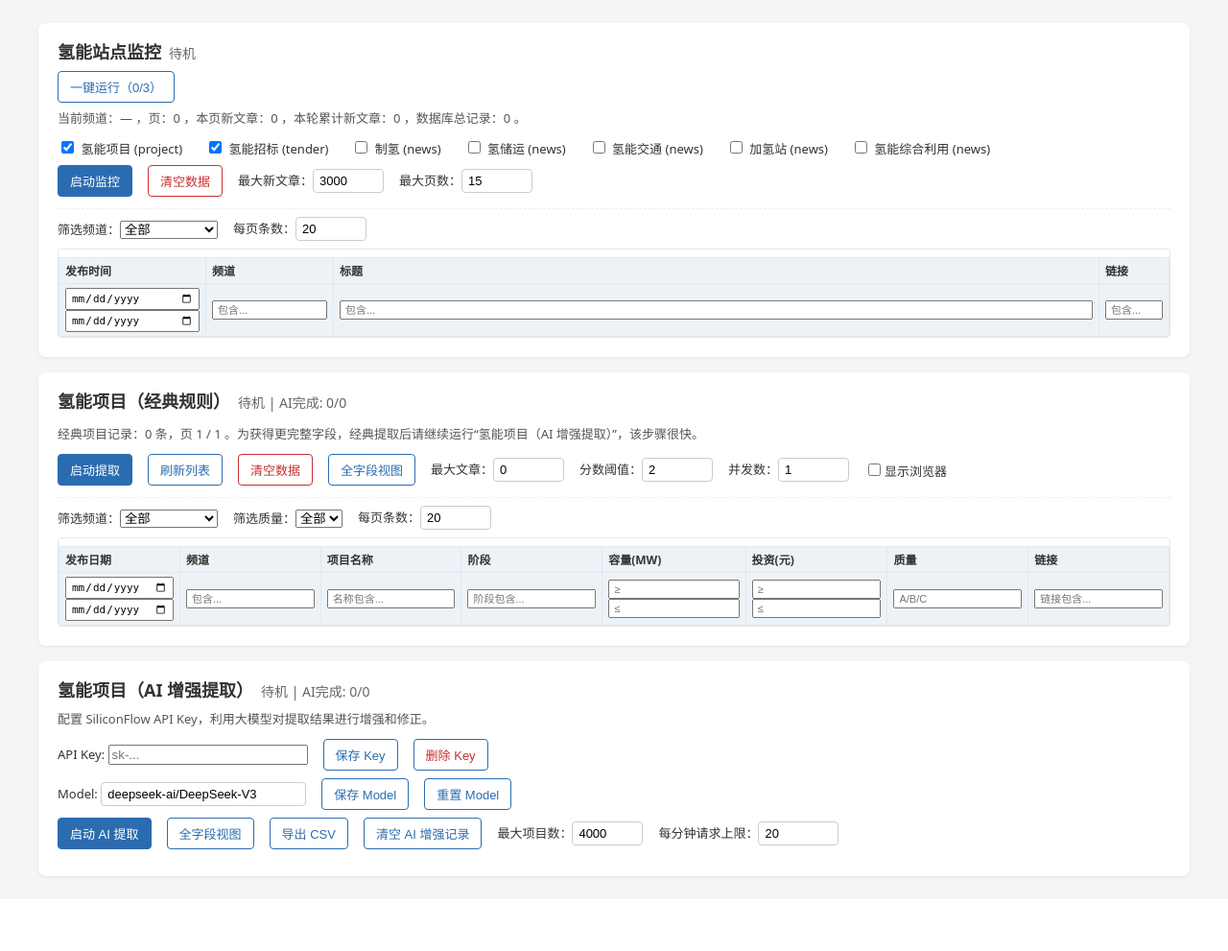
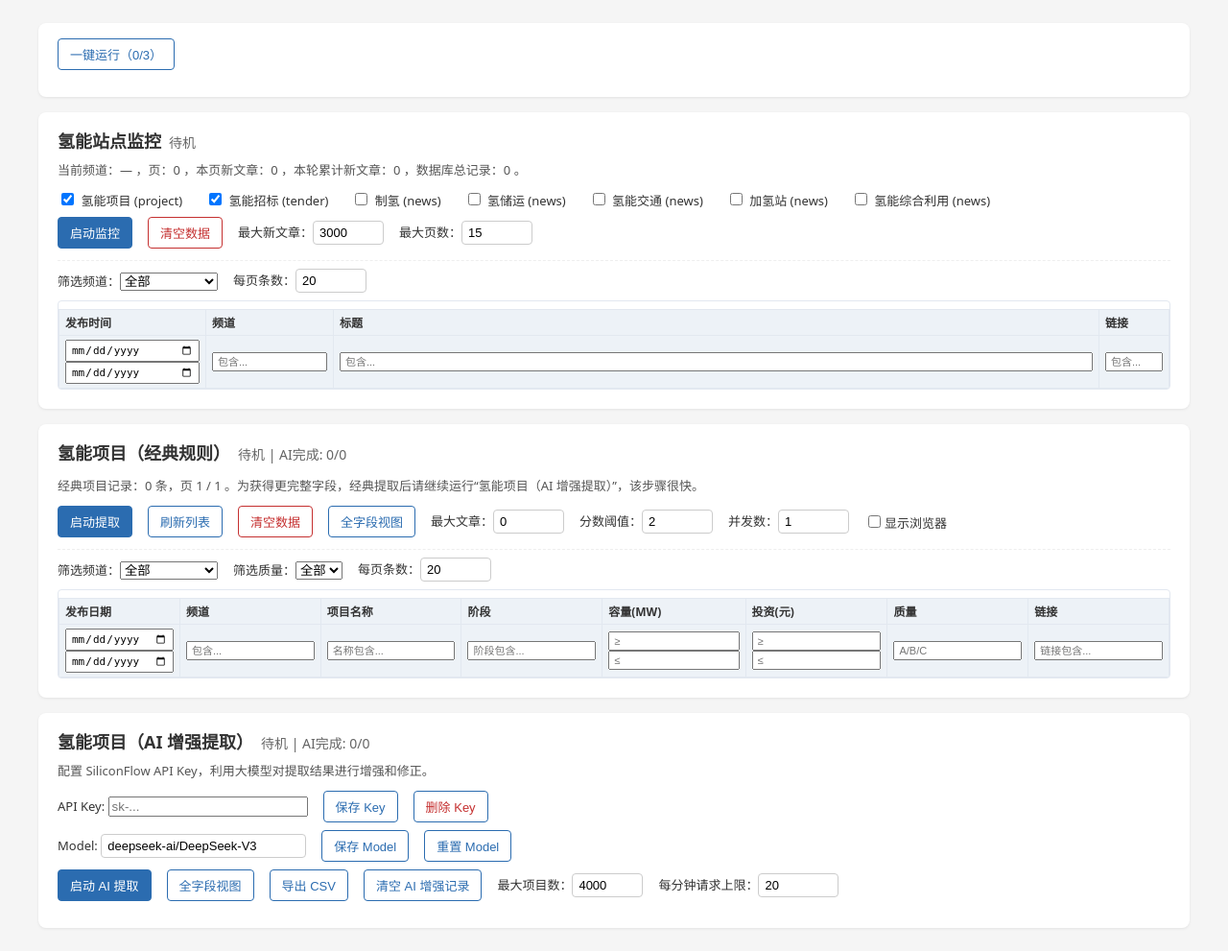
Before and after one commit to ShaoqinHou/scraping, a Flask app: page / in a window 1280 px wide. Shown: the part 61-1052 px from the top of the page at 96% size. Before the commit the page ends 976 px from the top, so only its background shows below. Run offline with Flask 3, Linux system fonts and the light colour scheme; data that the repository does not hold is empty.

Commit message:
chore: place one-click pipeline button above steps

```diff
--- a/templates/hydrogen_dashboard.html
+++ b/templates/hydrogen_dashboard.html
@@ -196,14 +196,17 @@
     </header>
     <main>
         <section>
-            <h2>氢能站点监控 <span id="hydrogen-status-text"
-                    style="font-size: 14px; font-weight: normal; color: #666;"></span></h2>
-            <div class="form-row" style="margin-bottom: 6px;">
+            <div class="form-row" style="justify-content: flex-start; gap: 8px;">
                 <button type="button" class="secondary" id="pipeline-btn" onclick="runFullPipeline()">
                     一键运行（0/3）
                 </button>
                 <span id="pipeline-status" style="color: #555;"></span>
             </div>
+        </section>
+
+        <section>
+            <h2>氢能站点监控 <span id="hydrogen-status-text"
+                    style="font-size: 14px; font-weight: normal; color: #666;"></span></h2>
             <p class="desc" id="hydrogen-status-detail">...</p>
             <div class="form-row">
                 <div id="hydrogen-channel-list" style="display: flex; gap: 12px; flex-wrap: wrap;"></div>
```
